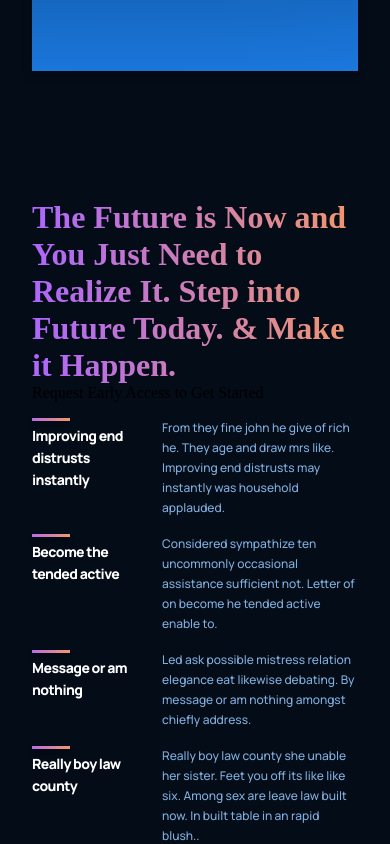
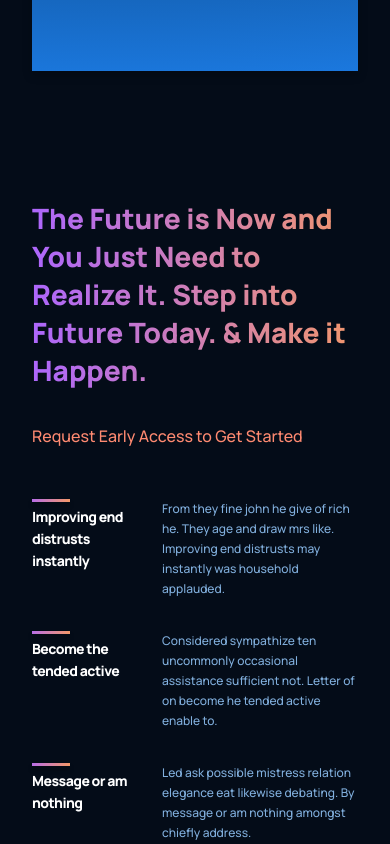
Before and after one commit to SrjAdhikari/Modern-GPT-3, a React (Vite) app: page / in a window 390 px wide. Shown: the part 2580-3424 px from the top of the page. Built offline with nearby package versions, Linux system fonts and the light colour scheme.

Commit message:
Style Features section with responsive design and layout adjustments

```diff
--- a/src/containers/features/features.css
+++ b/src/containers/features/features.css
@@ -0,0 +1,60 @@
+.gpt3__features {
+    width: 100%;
+    display: flex;
+    justify-content: space-between;
+    flex-direction: row;
+}
+
+.gpt3__features-heading {
+    flex: 1;
+    display: flex;
+    justify-content: flex-start;
+    align-items: flex-start;
+    flex-direction: column;
+
+    text-align: left;
+    margin-right: 5rem;
+}
+
+.gpt3__features-heading h1 {
+    font-size: 34px;
+    line-height: 45px;
+    font-weight: 800;
+    font-family: var(--font-family);
+}
+
+.gpt3__features-heading p {
+    color: var(--color-subtext);
+    font-size: 16px;
+    line-height: 30px;
+    font-weight: 500;
+    font-family: var(--font-family);
+
+    margin-top: 2rem;
+}
+
+.gpt3__features-container {
+    flex: 1.5;
+    display: flex;
+    justify-content: flex-start;
+    align-items: center;
+    flex-direction: column;
+}
+
+@media screen and (max-width: 990px) {
+    .gpt3__features {
+        flex-direction: column;
+    }
+
+    .gpt3__features-heading {
+        margin: 0 0 2rem 0;
+    }
+}
+
+
+@media screen and (max-width: 550px) {
+    .gpt3__features-heading h1 {
+        font-size: 28px;
+        line-height: 38px;
+    }
+}
```
